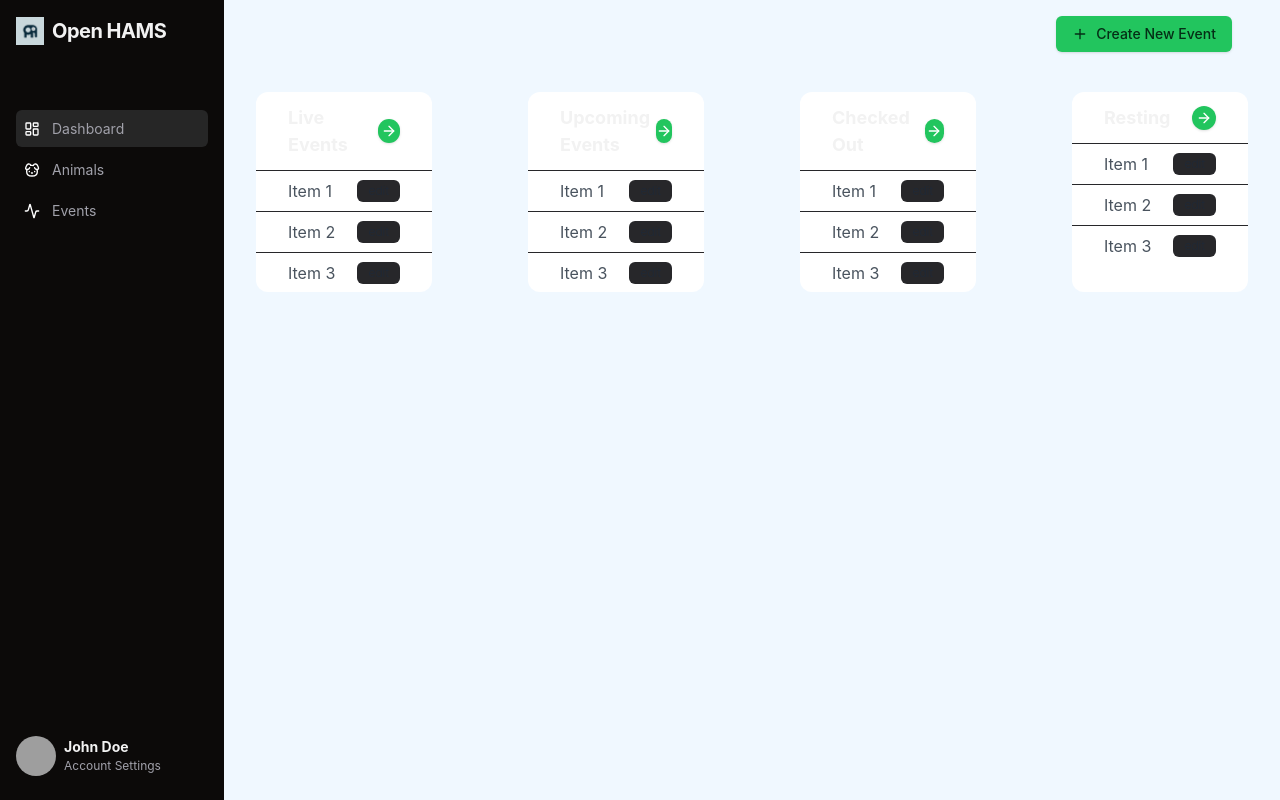
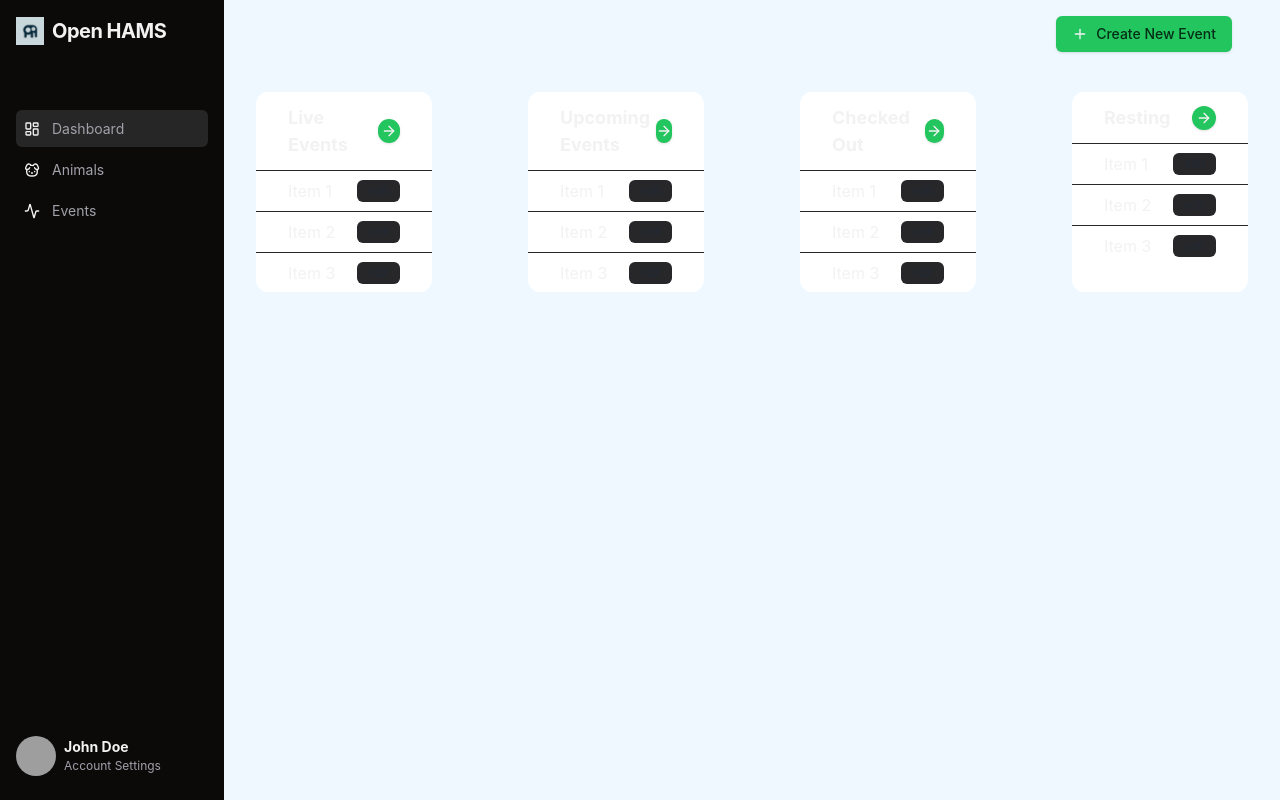
Before and after one commit to tyball21/Open-HAMS, a React (Vite) app in the folder frontend/: page / in a window 1280 px wide. Built offline with nearby package versions, Linux system fonts and the light colour scheme; grey boxes are pictures that could not be loaded.

Commit message:
Add text-foreground class to base layer in index.css

```diff
--- a/frontend/src/index.css
+++ b/frontend/src/index.css
@@ -53,7 +53,7 @@
 
 @layer base {
   * {
-    @apply border-border font-sans;
+    @apply border-border font-sans text-foreground;
   }
   body {
     @apply bg-background text-foreground;
```
